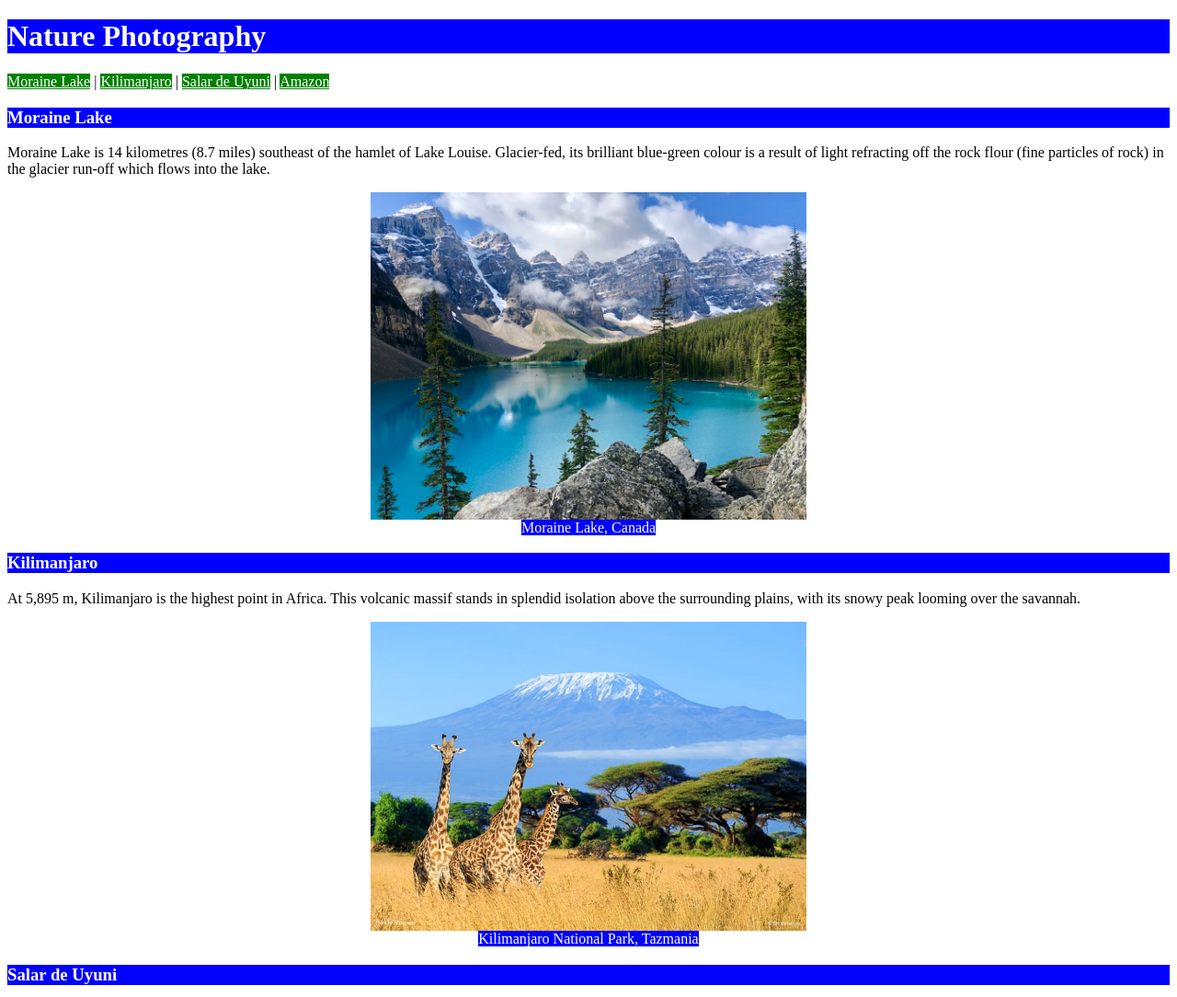
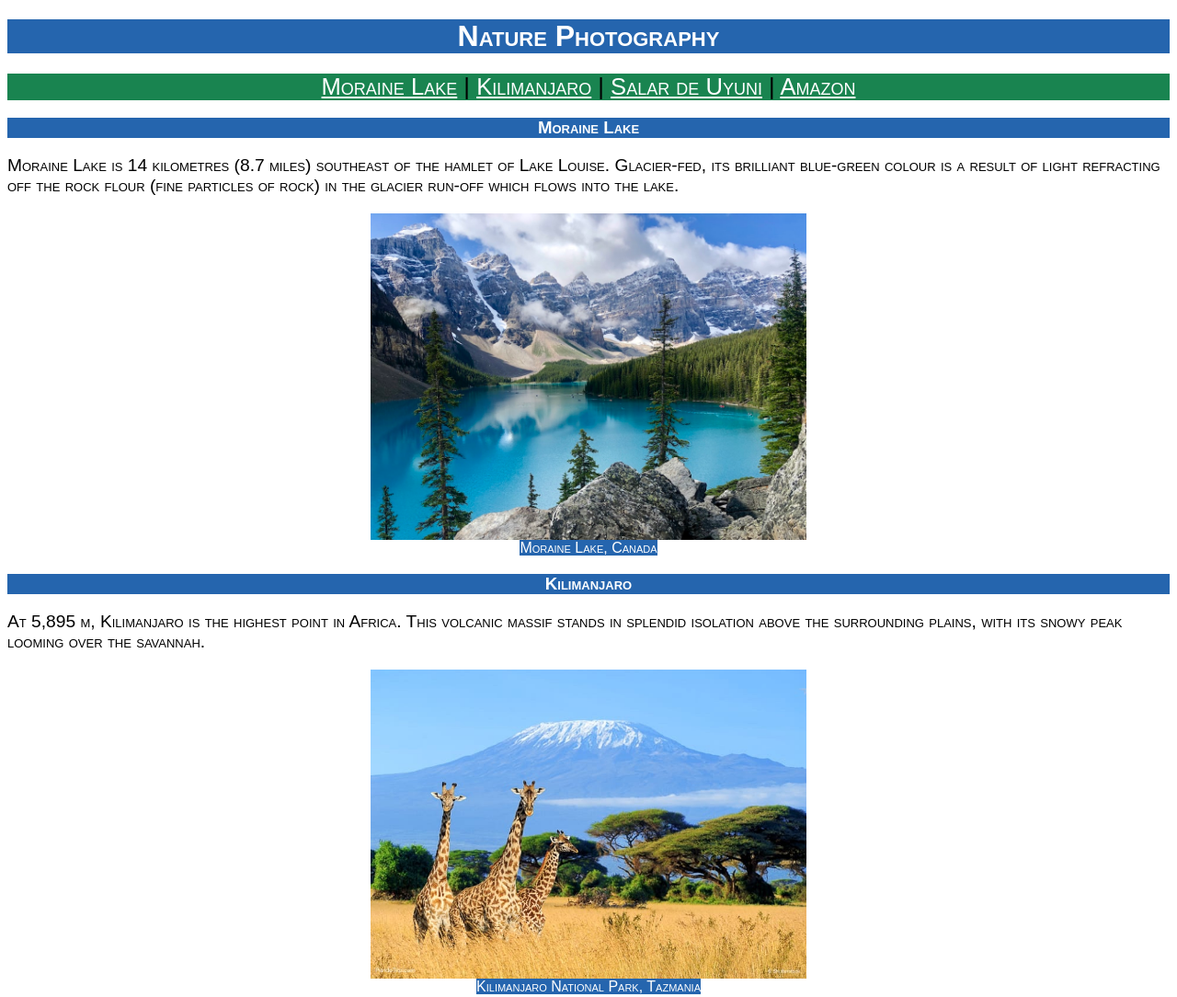
Before and after one commit to sokratisvas/sample, a plain HTML site: page index.html in a window 1280 px wide. Shown: the top 1084 px of the page at 92% size. Drawn offline with Linux system fonts and the light colour scheme.

Commit message:
Update css/style.css

```diff
--- a/css/style.css
+++ b/css/style.css
@@ -4,27 +4,53 @@
     display: block;
 }
 
+p {
+    font-variant: small-caps;
+    font-family: Arial;
+    font-size: 120%;
+}
+
 figcaption {
-    color:white;
+    color: white;
+    text-align: center;
+    font-variant: small-caps;
+    font-family: Arial;
+}
+
+span {
+    color: white;
+    background-color: #2565AE;
+}
+
+h1 {
+    color: white;
+    font-variant: small-caps;
+    font-family: Arial;
+    text-align: center;
+    background-color: #2565AE;
+}
+
+h3 {
+    color: white;
+    font-variant: small-caps;
+    font-family: Arial;
+    text-align: center;
+    background-color: #2565AE;
+}
+
+a {
+    color: white;
+}
+
+nav {
+    background-color: #198450;
+    font-size: 160%;
+    font-variant: small-caps;
+    font-family: Arial;
     text-align: center;
 }
 
-span {
-    color:white;
-    background-color:blue;
+ol {
+    font-variant: small-caps;
+    text-align: center;
 }
-
-h1 {
-    color:white;
-    background-color:blue;
-}
-
-h3 {
-    color:white;
-    background-color:blue;
-}
-
-a {
-    color:white;
-    background-color:green;
-}
```
